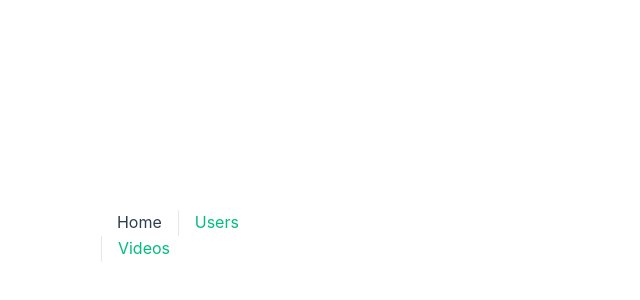
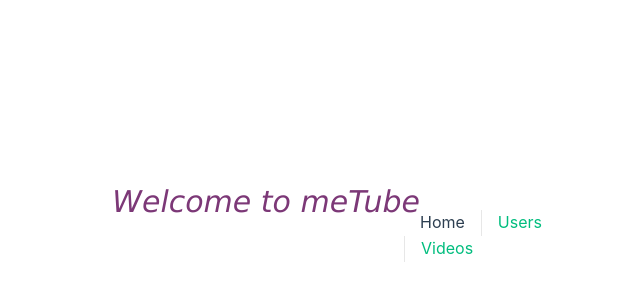
Before and after one commit to coyotiv-sose/graduation-project-thisDotMando, a Vue app in the folder frontend/: page / in a window 1280 px wide. Shown: the part 172-472 px from the top of the page, without its empty margins (220-860 px from the left). Built offline with nearby package versions, Linux system fonts and the light colour scheme.

Commit message:
updating HomeView,UsersView,VideosView to fetch the routerlinks by id for rendering

```diff
--- a/frontend/src/App.vue
+++ b/frontend/src/App.vue
@@ -3,12 +3,13 @@ import { RouterLink, RouterView } from 'vue-router'
 </script>
 
 <template>
+  <h1>Welcome to meTube</h1>
   <header>
     <div class="wrapper">
       <nav>
         <RouterLink to="/">Home</RouterLink>
-        <RouterLink to="/users">Users</RouterLink>
-        <RouterLink to="/videoDetails">Videos</RouterLink>
+        <RouterLink to="/users/:id">Users</RouterLink>
+        <RouterLink to="/videoDetails/:id">Videos</RouterLink>
       </nav>
     </div>
   </header>
@@ -23,7 +24,12 @@ nav {
   text-align: center;
   margin-top: 2rem;
 }
-
+h1 {
+  color: rgb(124, 56, 119);
+  font-style: oblique;
+  font-family: 'Lucida Sans', 'Lucida Sans Regular', 'Lucida Grande', 'Lucida Sans Unicode', Geneva,
+    Verdana, sans-serif;
+}
 nav a.router-link-exact-active {
   color: var(--color-text);
 }
--- a/frontend/src/views/HomeView.vue
+++ b/frontend/src/views/HomeView.vue
@@ -1,7 +1,7 @@
-<script setup>
+<script>
 //import TheWelcome from '../components/TheWelcome.vue'
 </script>
-<!-- //test -->
+
 <template>
   <main></main>
 </template>
--- a/frontend/src/views/UsersView.vue
+++ b/frontend/src/views/UsersView.vue
@@ -24,7 +24,7 @@ export default {
 <template>
   <main>
     <h1>Here are all users</h1>
-    <div v-for="user in users" :key="user.id">
+    <div v-for="user in users">
       <h2>
         {{ user.name }}
       </h2>
--- a/frontend/src/views/VideosView.vue
+++ b/frontend/src/views/VideosView.vue
@@ -24,7 +24,7 @@ export default {
 <template>
   <main>
     <h1>Here are all properties of the created videos</h1>
-    <div v-for="video in videos" :key="video.id">
+    <div v-for="video in videos">
       <h2>Title: {{ video.title }}</h2>
       <h3>Description: {{ video.description }}</h3>
       <p>{{ video.creator }}</p>
```
Also changed, not shown: frontend/src/router/index.js (+4 -3 lines).
